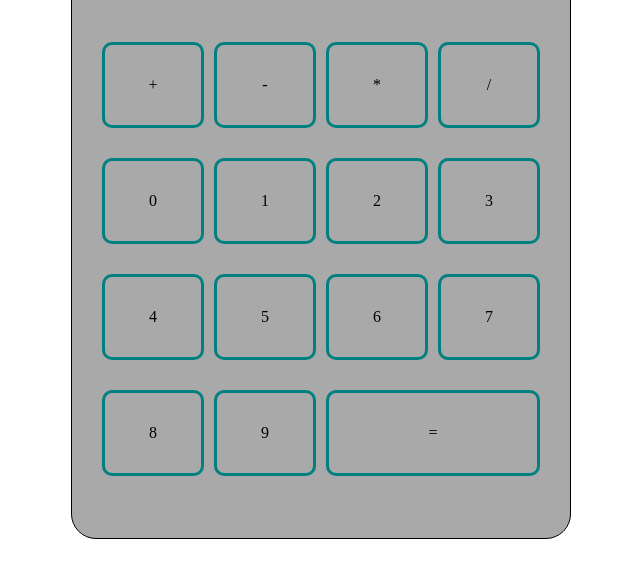
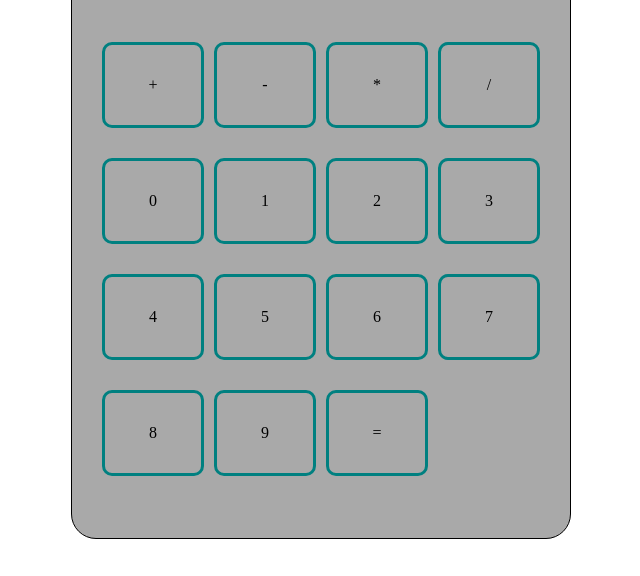
Before and after one commit to KeratinL/calculator, a plain HTML site: page index.html in a window 1280 px wide. Shown: the part 224-800 px from the top of the page, without its empty margins (319-959 px from the left). Drawn offline with Linux system fonts and the light colour scheme.

Commit message:
Separate top calc buttons from bottom

```diff
--- a/index.html
+++ b/index.html
@@ -14,6 +14,7 @@
     <div class="container">
         <div class="display">11122313</div>
         <div class="buttons">
+            <div class="top">
                 <div class="add">+</div>
                 <div class="subtract">-</div>
                 <div class="multiply">*</div>
@@ -22,13 +23,16 @@
                 <div class="one">1</div>
                 <div class="two">2</div>
                 <div class="three">3</div>
+            </div>
+            <div class="bottom">
                 <div class="four">4</div>
                 <div class="five">5</div>
                 <div class="six">6</div>
-            <div class="seves">7</div>
+                <div class="seven">7</div>
                 <div class="eight">8</div>
                 <div class="nine">9</div>
                 <div class="equal">=</div>
+            </div>
         </div>
     </div>
 
--- a/style.css
+++ b/style.css
@@ -27,12 +27,12 @@
 
 .buttons {
     display: flex;
+    width: 100%;
     flex-wrap: wrap;
-    margin-top: 35px;
-    gap: 10px;
+    flex-direction: column;
 }
 
-.buttons div {
+.top div {
     display: flex;
     border: 3px solid teal;
     height: 80px;
@@ -43,8 +43,44 @@
     margin: 10px 0px;
 }
 
-.equal {
+.bottom div {
     display: flex;
-    flex: 1 0 0;
-    height: 160px;
+    border: 3px solid teal;
+    height: 80px;
+    width: 96px;
+    border-radius: 10px;
+    justify-content: center;
+    align-items: center;
+    margin: 10px 0px;
 }
+
+.top,
+.bottom {
+    display: flex;
+    flex: 1;
+    flex-wrap: wrap;
+    width: 100%;
+    margin-top: 35px;
+    gap: 10px;
+}
+
+.bottom {
+    margin-top: 10px;
+}
+
+/*bottom {
+    display: flex;
+    flex: 1;
+    flex-wrap: wrap;
+    width: 100%;
+    margin-top: 35px;
+    gap: 10px;
+}
+/*
+/*
+.buttons .equal {
+    display: flex;
+    margin-left: auto;
+
+}
+*/
```
Also changed, not shown: 1 other file. Lines whose indentation alone changed are shown as unchanged.
